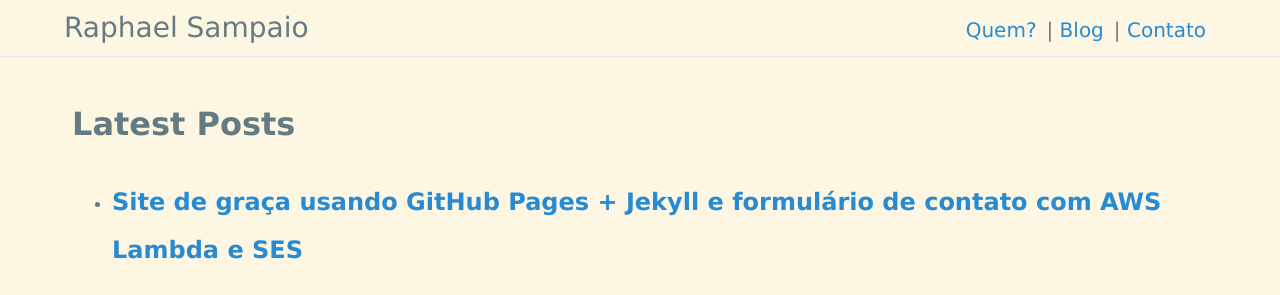
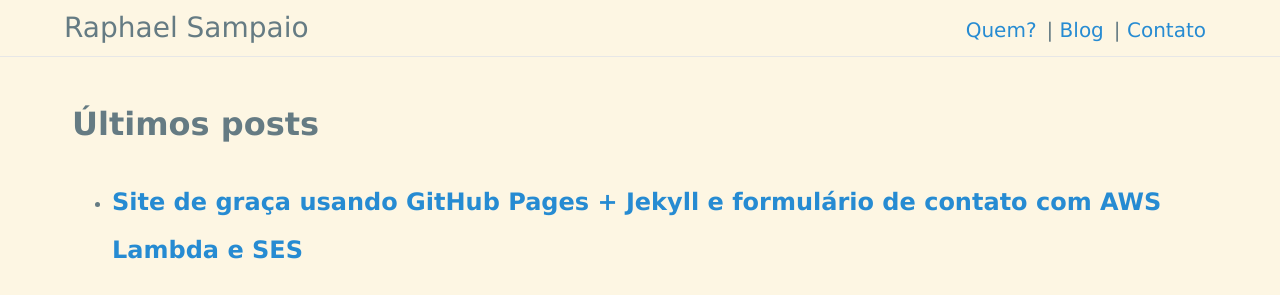
Before and after one commit to raphaelsampaio/raphaelsampaio.github.io, a Jekyll site: the page built from blog.md, in a window 1280 px wide. Shown: the top 295 px of the page. Built offline with Jekyll 4.4.1, drawn with Linux system fonts in a browser that asks for light colours.

Commit message:
Latest Posts ->Últimos posts

```diff
--- a/blog.md
+++ b/blog.md
@@ -2,7 +2,7 @@
 layout: default
 ---
 
-<h1>Latest Posts</h1>
+<h1>Últimos posts</h1>
 
 <ul>
     {% for post in site.posts %}
```
